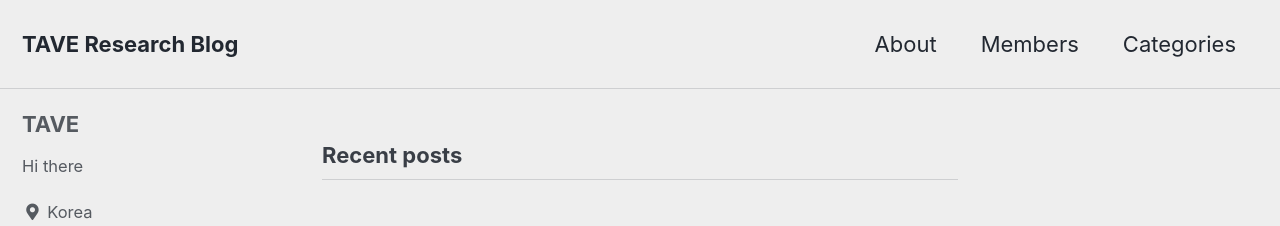
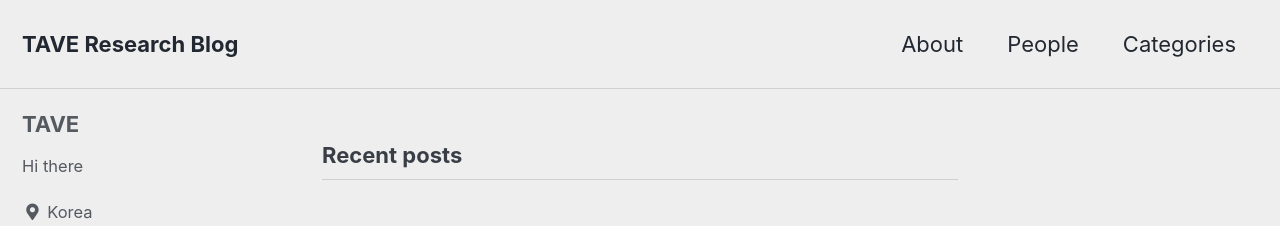
Before and after one commit to TAVEResearch/TAVEResearch.github.io, a Jekyll site: the page built from index.html, in a window 1280 px wide. Shown: the top 226 px of the page. Built offline with Jekyll 4.4.1, drawn with Linux system fonts in a browser that asks for light colours; cached includes are drawn as plain includes; the list of posts is cut into pages by our own code.

Commit message:
Update navigation.yml

```diff
--- a/_data/navigation.yml
+++ b/_data/navigation.yml
@@ -2,8 +2,8 @@
 main:
   - title: "About"
     url: /about/
-  - title: "Members"
-    url: /member/
+  - title: "People"
+    url: /people/
   - title: "Categories"
     url: /categories/list
   # - title: "About"
```
